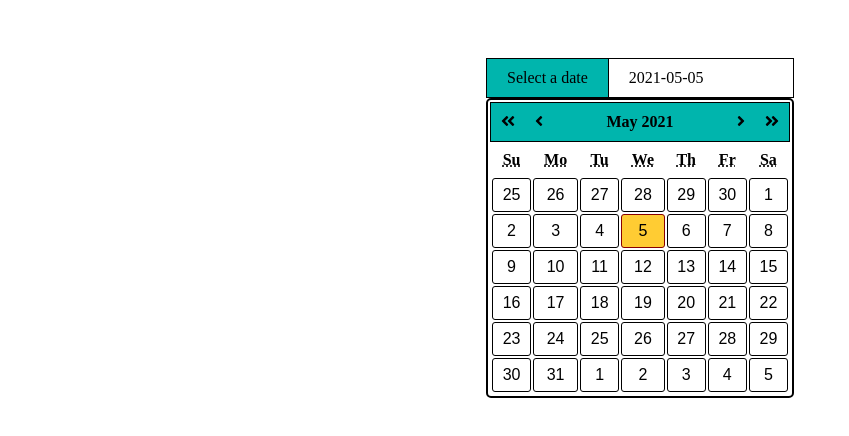
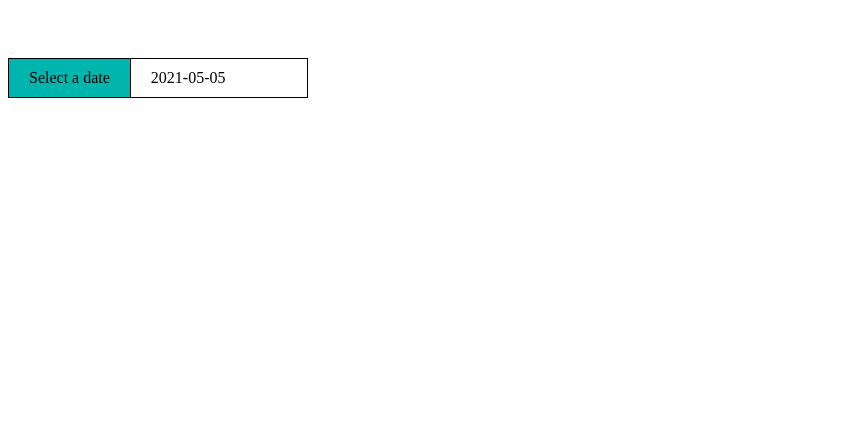
Before and after one commit to stevebarakat/accessable-datepicker, a React (Create React App) app: page / in a window 1280 px wide. Shown: the top 436 px of the page, without its empty margins (0-849 px from the left). Built offline with nearby package versions, Linux system fonts and the light colour scheme.

Commit message:
alerting selected days

```diff
--- a/package.json
+++ b/package.json
@@ -10,6 +10,7 @@
     "@testing-library/react": "^11.1.0",
     "@testing-library/user-event": "^12.1.10",
     "date-fns": "^2.21.1",
+    "framer-motion": "^4.1.13",
     "lodash": "^4.17.21",
     "react": "^17.0.2",
     "react-axe": "^3.5.4",
--- a/src/App.css
+++ b/src/App.css
@@ -1,10 +1,14 @@
 .App {
   text-align: center;
   display: flex;
+  flex-direction: column;
   justify-content: center;
   padding-top: 50px;
+  width: 300px;
 }
-
+* {
+  box-sizing: border-box;
+}
 *:focus {
   outline: 2px solid #d71ef7;
 }
@@ -30,7 +34,6 @@
   flex-direction: column;
   border: 2px solid black;
   padding: 2px;
-  border-radius: 5px;
 }
 
 .title {
@@ -63,7 +66,6 @@
 
 .cell {
   border: 1px solid black;
-  border-radius: 3px;
   height: 30px;
   font-family: arial, helvetica, sans-serif;
   font-size: 16px;
--- a/src/App.js
+++ b/src/App.js
@@ -1,6 +1,7 @@
 import React, { useState } from 'react';
 import { format } from 'date-fns';
 import Datepicker from "./components/DatePicker/Datepicker";
+import { motion, AnimatePresence } from 'framer-motion';
 import Calendar from "./components/DatePicker/Calendar";
 import './App.css';
 
@@ -12,25 +13,37 @@ const App = () => {
   const toggleCalendar = (e) => {
     setShowDatePicker(false);
     setShowCalendar(true);
-  }
+  };
   const handleSelectDate = (date) => {
     setDate(date);
     setShowDatePicker(true);
     setShowCalendar(false);
-  }
+  };
   const closeCalendar = () => {
     setShowDatePicker(true);
     setShowCalendar(false);
-  }
+  };
 
   return (
     <div className="App" role="application">
-      {/* {showDatepicker && ( */}
-        {/* <Datepicker date={date} handleSelect={toggleCalendar}/> */}
-      {/* )} */}
-      {/* {showCalendar && ( */}
-        <Calendar date={date} handleSelectDate={handleSelectDate} closeCalendar={closeCalendar} />
-      {/* )} */}
+      {showDatepicker && (
+        <AnimatePresence>
+          <motion.div
+            initial={{ opacity: 0 }}
+            animate={{ opacity: 1 }}
+            exit={{ opacity: 0 }}
+          ><Datepicker date={date} handleSelect={toggleCalendar} /></motion.div>
+        </AnimatePresence>
+      )}
+      {showCalendar && (
+        <AnimatePresence>
+          <motion.div
+            initial={{ y: -300, opacity: 0 }}
+            animate={{ y: 0, opacity: 1 }}
+            exit={{ y: -300, opacity: 0 }}
+          ><Calendar date={date} handleSelectDate={handleSelectDate} closeCalendar={closeCalendar} /></motion.div>
+        </AnimatePresence>
+      )}
     </div>
   );
 };
--- a/src/components/DatePicker/Calendar.js
+++ b/src/components/DatePicker/Calendar.js
@@ -28,13 +28,13 @@ import {
   faAngleDoubleRight
 } from "@fortawesome/free-solid-svg-icons";
 
-const Calendar = ({ date, handleSelectDate, handleSelect,closeCalendar }) => {
+const Calendar = ({ date, handleSelectDate, handleSelect, closeCalendar }) => {
   const [state, dispatch] = useReducer(selectedDateReducer, new Date(date));
 
 
 
   const handleKeyPress = (e, cb) => {
-    const charCode = e.charCode;
+    const charCode = e.keyCode;
     if (charCode === 13 || charCode === 32) {
       cb();
     }
@@ -131,22 +131,6 @@ const Calendar = ({ date, handleSelectDate, handleSelect,closeCalendar }) => {
   };
 
   return (
-    <div>
-      <div
-        className="datepicker"
-        tabIndex="0"
-        onClick={handleSelect}
-        onKeyPress={handleKeyPress}
-        role="button"
-        aria-label="Datepicker"
-      >
-        <div>
-          Select a date
-      </div>
-        <div aria-label="Selected date">
-          {date}
-        </div>
-      </div>
     <div className="calendar">
       <div className="title">
         <div className="icons">
@@ -171,7 +155,7 @@ const Calendar = ({ date, handleSelectDate, handleSelect,closeCalendar }) => {
             <FontAwesomeIcon icon={faAngleLeft} />
           </div>
         </div>
-          <div className="month" role="heading">
+        <div className="month" role="heading" aria-level="2">
           <b>{format(state, "MMMM yyyy")}</b>
         </div>
         <div className="icons">
@@ -179,9 +163,9 @@ const Calendar = ({ date, handleSelectDate, handleSelect,closeCalendar }) => {
             className="iconContainer"
             tabIndex="0"
             onClick={() => dispatch({ type: "SET_NEXT_MONTH" })}
-              onKeyPress={(e) => handleKeyPress(e, dispatch({ type: "SET_NEXT_YEAR" }))}
+            onKeyPress={(e) => handleKeyPress(e, dispatch({ type: "SET_NEXT_MONTH" }))}
             role="button"
-              aria-label="Next year"
+            aria-label="Next month"
           >
             <FontAwesomeIcon icon={faAngleRight} />
           </div>
@@ -242,7 +226,7 @@ const Calendar = ({ date, handleSelectDate, handleSelect,closeCalendar }) => {
                     role="gridcell"
                     aria-selected={isEqual(state, day)}
                   >
-                      {getDate(day)}
+                    <span role="alert">{getDate(day)}</span>
                   </td>
                 ) : (
                   <td className="empty" key={`day-cell-${i}`}>
@@ -255,7 +239,6 @@ const Calendar = ({ date, handleSelectDate, handleSelect,closeCalendar }) => {
         </tbody>
       </table>
     </div>
-    </div>
   );
 };
 
```
Also changed, not shown: 1 other file (tests, documents, lock files or other folders). Lines whose indentation alone changed are shown as unchanged.
